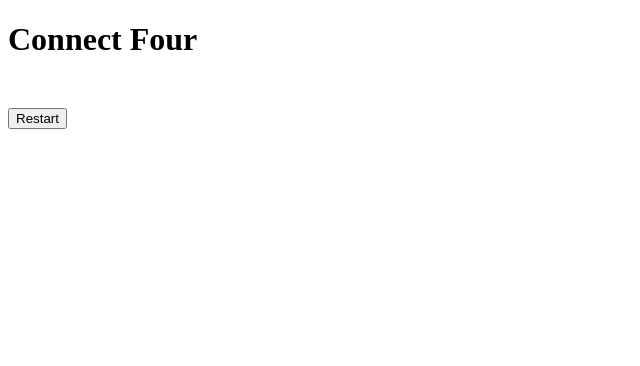
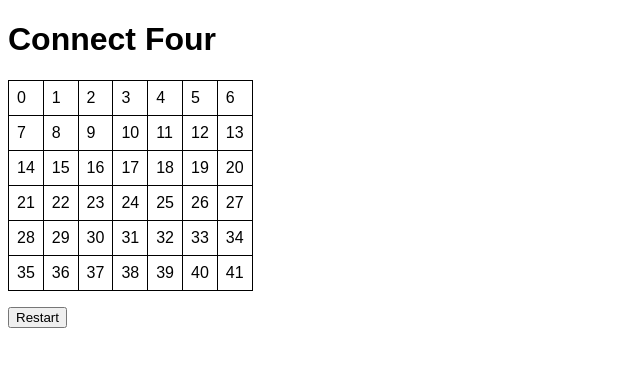
Before and after one commit to VaticanMemes/C4, a plain HTML site: page index.html in a window 1280 px wide. Shown: the whole page, without its empty margins (0-640 px from the left). Drawn offline with Linux system fonts and the light colour scheme.

Commit message:
fonts and shit

```diff
--- a/script.js
+++ b/script.js
@@ -13,6 +13,7 @@ function createTable(rows, cols) {
         const row = document.createElement('tr'); // Create a row
         for (let j = 0; j < cols; j++) {
         const cell = document.createElement('td'); // Create a cell
+        cell.textContent = index; // Set the unique index as cell content
         cell.id = index; // Set the unique index as cell id
         index++; // Increment the index
         row.appendChild(cell); // Add cell to the row
--- a/styles.css
+++ b/styles.css
@@ -1,3 +1,13 @@
+body {
+    font-family: Arial, Helvetica, sans-serif;
+}
+
 table {
     border-collapse: collapse;
+
   }
+
+th, td {
+    border: 1px solid;
+    padding: 8px;
+}
```
